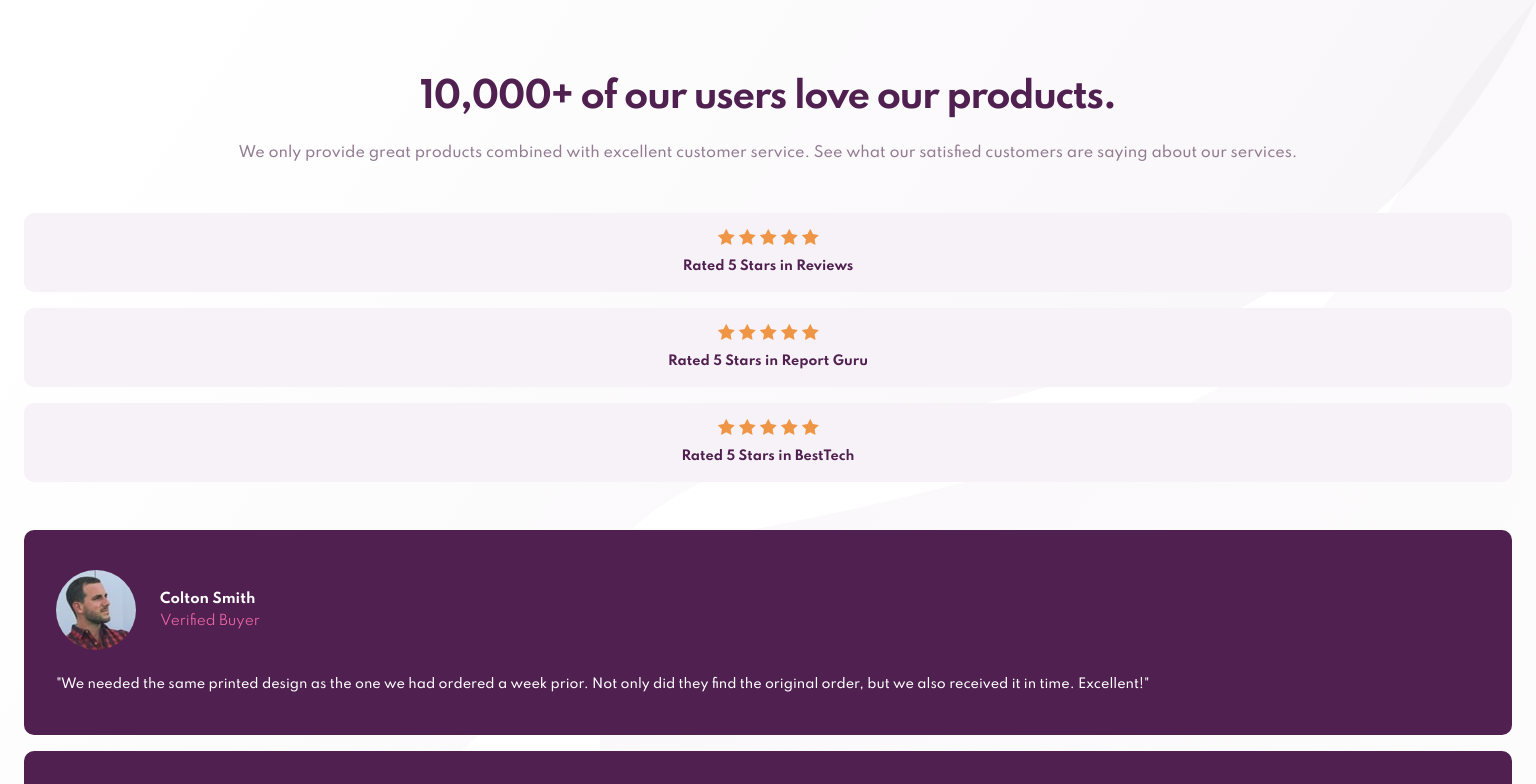
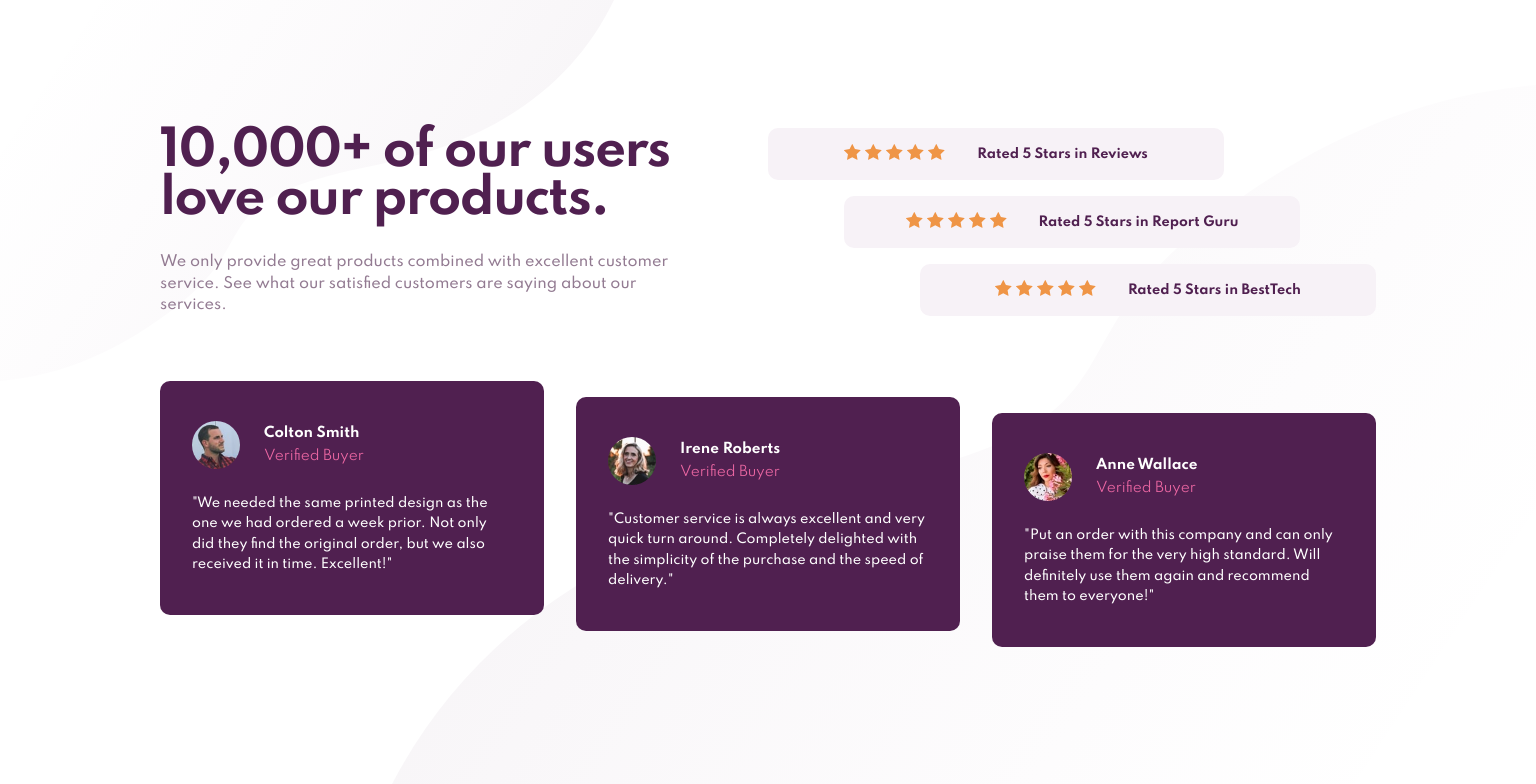
Before and after one commit to ruuen/challenge-social-proof-section, a plain HTML site: page site_dir/index.html in a window 1536 px wide. Shown: the top 784 px of the page. Drawn offline with Linux system fonts and the light colour scheme.

Commit message:
Add media queries for desktop layout

```diff
--- a/scss/mediaqry.scss
+++ b/scss/mediaqry.scss
@@ -0,0 +1,81 @@
+@media screen and (min-width: 1300px) {
+  body {
+    padding: 8rem 10rem;
+    background: no-repeat top left/40% url(./images/bg-pattern-top-desktop.svg),
+      no-repeat bottom right/75% url(./images/bg-pattern-bottom-desktop.svg), #fff;
+  }
+
+  .social-hero__reviews {
+    display: flex;
+  }
+
+  .social-hero__header {
+    flex-basis: 50%;
+    padding-right: 6rem;
+  }
+
+  .social-hero__heading {
+    text-align: left;
+    font-size: 3em;
+  }
+
+  .social-hero__copy {
+    text-align: left;
+    padding: 1.75rem 0 0 0;
+  }
+
+  .social-hero__review-list {
+    flex-basis: 50%;
+    width: 90%;
+    height: fit-content;
+    margin: auto;
+
+    > .social-hero__review-item:nth-child(1) {
+      margin: 0 auto 1rem 0;
+    }
+
+    > .social-hero__review-item:nth-child(2) {
+      margin: 0 auto 1rem auto;
+    }
+
+    > .social-hero__review-item:nth-child(3) {
+      margin: 0 0 0 auto;
+    }
+  }
+
+  .social-hero__review-item {
+    flex-direction: row;
+    width: 75%;
+  }
+
+  .social-hero__review-item-text {
+    padding: 0 0 0 2rem;
+  }
+
+  .social-hero__testamonial-list {
+    display: flex;
+    justify-content: center;
+    align-items: center;
+    padding: 5rem 0 0 0;
+
+    > .social-hero__testamonial-item {
+      flex-basis: 33%;
+    }
+
+    > .social-hero__testamonial-item:nth-child(1) {
+      margin: -2rem 2rem 0 0;
+    }
+
+    > .social-hero__testamonial-item:nth-child(2) {
+      margin: 0 2rem 0 0;
+    }
+
+    > .social-hero__testamonial-item:nth-child(3) {
+      margin: 0 0 -2rem 0;
+    }
+  }
+
+  .social-hero__testamonial-item {
+    height: 100%;
+  }
+}
--- a/site_dir/index.html
+++ b/site_dir/index.html
@@ -20,11 +20,13 @@
       <section class="social-hero">
         <!-- Reviews -->
         <div class="social-hero__reviews">
-          <h1 class="social-hero__heading">10,000+ of our users love our products.</h1>
-          <p class="social-hero__copy">
-            We only provide great products combined with excellent customer service. See what our satisfied customers
-            are saying about our services.
-          </p>
+          <div class="social-hero__header">
+            <h1 class="social-hero__heading">10,000+ of our users love our products.</h1>
+            <p class="social-hero__copy">
+              We only provide great products combined with excellent customer service. See what our satisfied customers
+              are saying about our services.
+            </p>
+          </div>
           <ul class="social-hero__review-list">
             <li class="social-hero__review-item">
               <div class="social-hero__review-icon-group">
--- a/site_dir/main.css
+++ b/site_dir/main.css
@@ -136,3 +136,77 @@ body {
   padding: 1.5rem 0 0 0;
   line-height: 1.6;
 }
+
+@media screen and (min-width: 1300px) {
+  body {
+    padding: 8rem 10rem;
+    background: no-repeat top left/40% url(./images/bg-pattern-top-desktop.svg), no-repeat bottom right/75% url(./images/bg-pattern-bottom-desktop.svg), #fff;
+  }
+
+  .social-hero__reviews {
+    display: flex;
+  }
+
+  .social-hero__header {
+    flex-basis: 50%;
+    padding-right: 6rem;
+  }
+
+  .social-hero__heading {
+    text-align: left;
+    font-size: 3em;
+  }
+
+  .social-hero__copy {
+    text-align: left;
+    padding: 1.75rem 0 0 0;
+  }
+
+  .social-hero__review-list {
+    flex-basis: 50%;
+    width: 90%;
+    height: fit-content;
+    margin: auto;
+  }
+  .social-hero__review-list > .social-hero__review-item:nth-child(1) {
+    margin: 0 auto 1rem 0;
+  }
+  .social-hero__review-list > .social-hero__review-item:nth-child(2) {
+    margin: 0 auto 1rem auto;
+  }
+  .social-hero__review-list > .social-hero__review-item:nth-child(3) {
+    margin: 0 0 0 auto;
+  }
+
+  .social-hero__review-item {
+    flex-direction: row;
+    width: 75%;
+  }
+
+  .social-hero__review-item-text {
+    padding: 0 0 0 2rem;
+  }
+
+  .social-hero__testamonial-list {
+    display: flex;
+    justify-content: center;
+    align-items: center;
+    padding: 5rem 0 0 0;
+  }
+  .social-hero__testamonial-list > .social-hero__testamonial-item {
+    flex-basis: 33%;
+  }
+  .social-hero__testamonial-list > .social-hero__testamonial-item:nth-child(1) {
+    margin: -2rem 2rem 0 0;
+  }
+  .social-hero__testamonial-list > .social-hero__testamonial-item:nth-child(2) {
+    margin: 0 2rem 0 0;
+  }
+  .social-hero__testamonial-list > .social-hero__testamonial-item:nth-child(3) {
+    margin: 0 0 -2rem 0;
+  }
+
+  .social-hero__testamonial-item {
+    height: 100%;
+  }
+}
```
